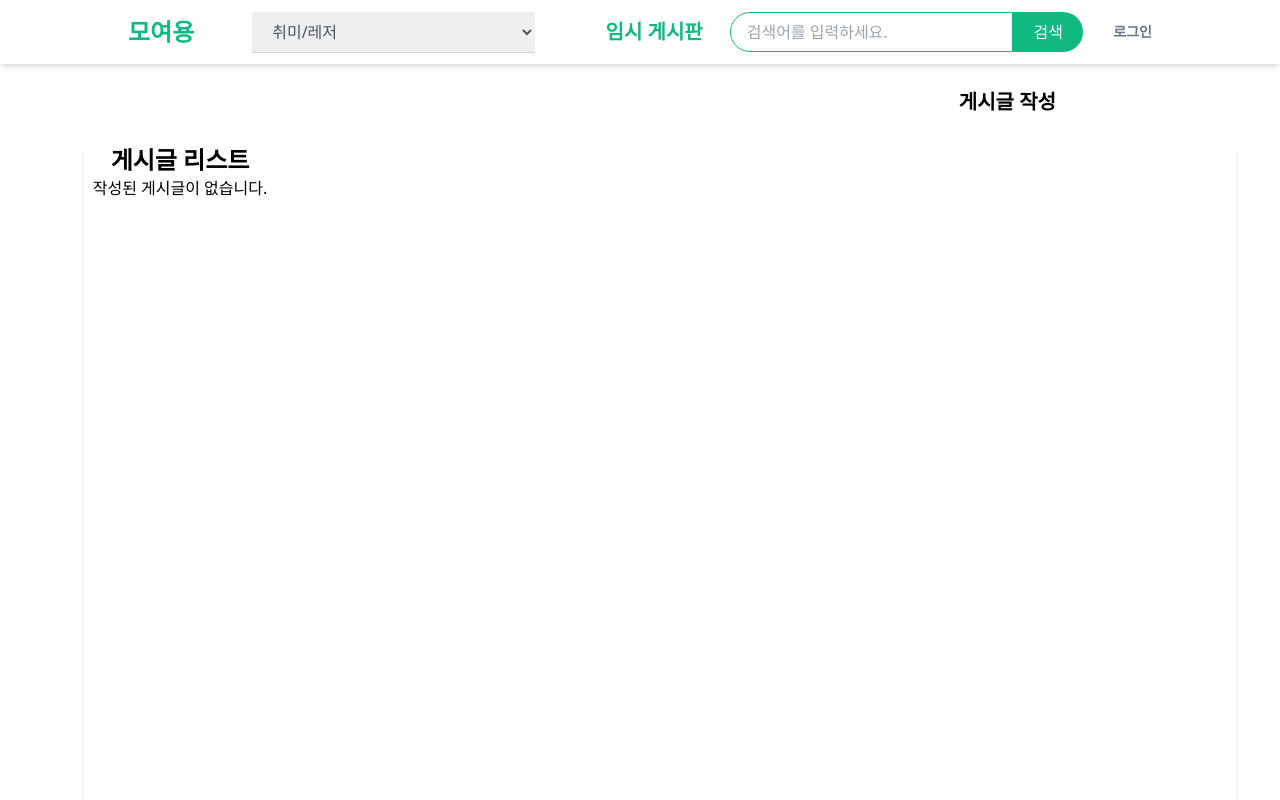
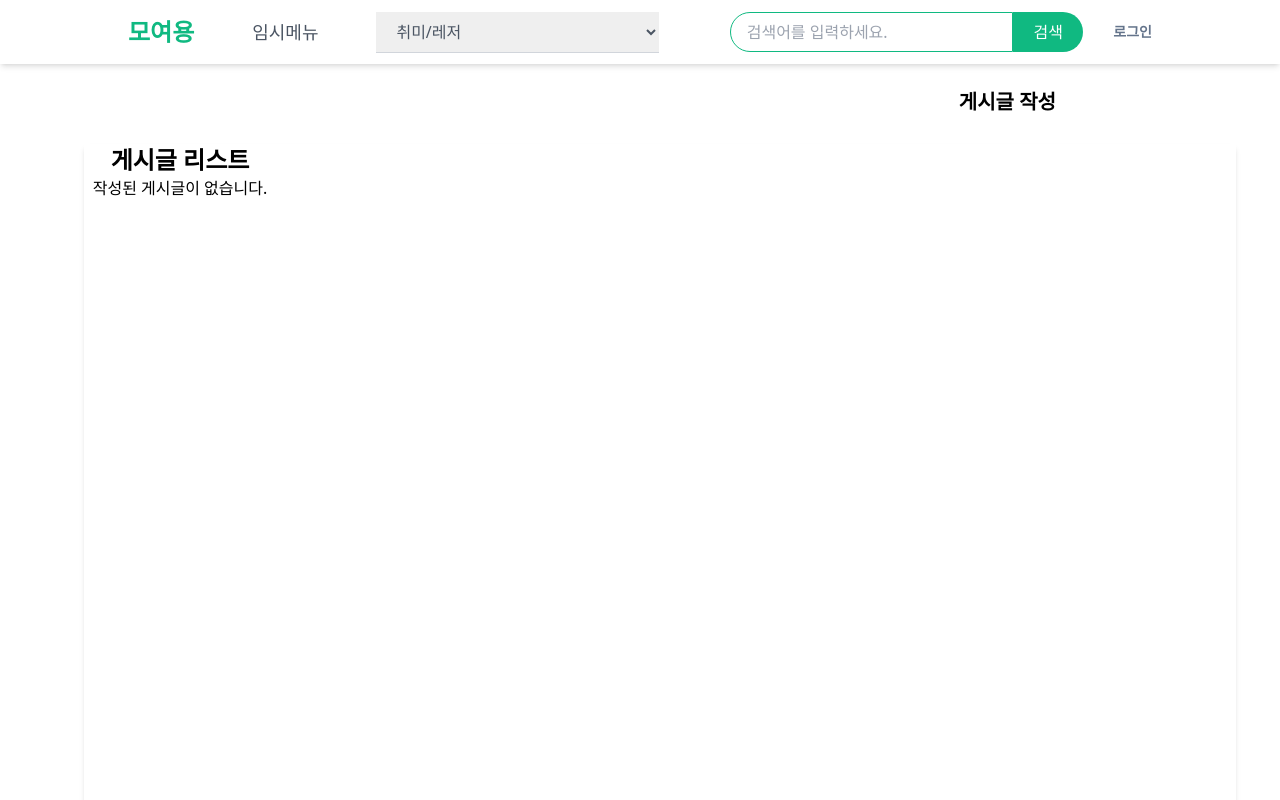
Before and after one commit to samgakhyeong/moyoyoung-frontend, a React (Create React App) app: page /allBoard in a window 1280 px wide. Shown: the top 800 px of the page. Built offline with nearby package versions, Linux system fonts and the light colour scheme.

Commit message:
헤더메뉴 임시수정

```diff
--- a/src/components/common/Header.js
+++ b/src/components/common/Header.js
@@ -1,21 +1,21 @@
-import { useDispatch, useSelector } from 'react-redux';
-import { Link, useNavigate } from 'react-router-dom';
-import { toast } from 'react-toastify';
-import { isLoggedIn, logout } from '../../store';
+import { useDispatch, useSelector } from "react-redux";
+import { Link, useNavigate } from "react-router-dom";
+import { toast } from "react-toastify";
+import { isLoggedIn, logout } from "../../store";
 
 const Header = () => {
   const navigate = useNavigate();
   const dispatch = useDispatch();
   const username = useSelector((state) => state.auth.username);
-  const loggedIn = isLoggedIn(useSelector(state => state));
+  const loggedIn = isLoggedIn(useSelector((state) => state));
 
   const handleLogout = () => {
-      dispatch(logout());
-      toast.success("로그아웃 되었습니다.");
-      navigate('/');
+    dispatch(logout());
+    toast.success("로그아웃 되었습니다.");
+    navigate("/");
   };
   const handleTitle = () => {
-      navigate('/');
+    navigate("/");
   };
 
   return (
@@ -23,8 +23,28 @@ const Header = () => {
       <div className="w-full max-w-screen-lg mx-auto">
         <div className="flex flex-row justify-between items-center w-full h-full py-2">
           <div className="w-36 h-12 flex items-center justify-start text-emerald-500 font-bold text-2xl rounded-md">
-            <span style={{cursor:"pointer"}} onClick={handleTitle}>모여용</span>
+            <span style={{ cursor: "pointer" }} onClick={handleTitle}>
+              모여용
+            </span>
           </div>
+
+          <div className="w-36 relative">
+            <div className="relative group">
+              <div className="cursor-pointer text-lg font-medium text-gray-600 hover:text-emerald-500 transition-colors duration-300">
+                임시메뉴
+              </div>
+              {/* 마우스를 올리면 하위 메뉴가 보이도록 수정 */}
+              <ul className="absolute left-0 mt-2 opacity-0 group-hover:opacity-100 group-hover:translate-y-0 transition-all duration-300 bg-white shadow-lg rounded-md py-2 w-full z-10 transform translate-y-2">
+                <li className="px-4 py-2 hover:bg-gray-100">
+                  <Link to="/group">소모임</Link>
+                </li>
+                <li className="px-4 py-2 hover:bg-gray-100">
+                  <Link to="/allBoard">임시 게시판</Link>
+                </li>
+              </ul>
+            </div>
+          </div>
+
           <div className="w-2/5 h-full relative">
             <div className="relative">
               <select className="cursor-pointer text-base font-medium text-gray-600 duration-300 h-full px-4 py-2 border-b border-gray-300 focus:outline-none focus:ring-emerald-500 w-4/5">
@@ -39,9 +59,9 @@ const Header = () => {
               </select>
             </div>
           </div>
-          <div className="w-36 flex items-center text-emerald-500 font-bold text-xl rounded-md">
+          {/* <div className="w-36 flex items-center text-emerald-500 font-bold text-xl rounded-md">
             <Link to="/allBoard">임시 게시판</Link>
-          </div>
+          </div> */}
 
           <div className="w-2/5 h-12 flex items-center justify-end rounded-md">
             <form className="w-full h-full flex items-center">
@@ -60,7 +80,9 @@ const Header = () => {
           </div>
           <div className="w-20 h-12 flex items-center justify-end text-slate-500 text-sm font-semibold rounded-md cursor-pointer hover:text-emerald-500 transition-colors duration-300">
             {loggedIn ? (
-              <p onClick={handleLogout} title={username}>로그아웃</p>
+              <p onClick={handleLogout} title={username}>
+                로그아웃
+              </p>
             ) : (
               <Link to="/allMemberLogin">로그인</Link>
             )}
```
